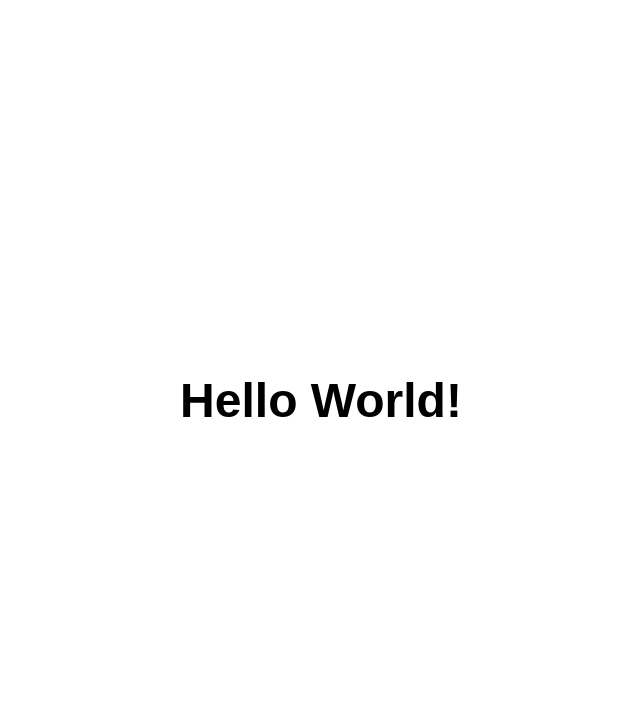
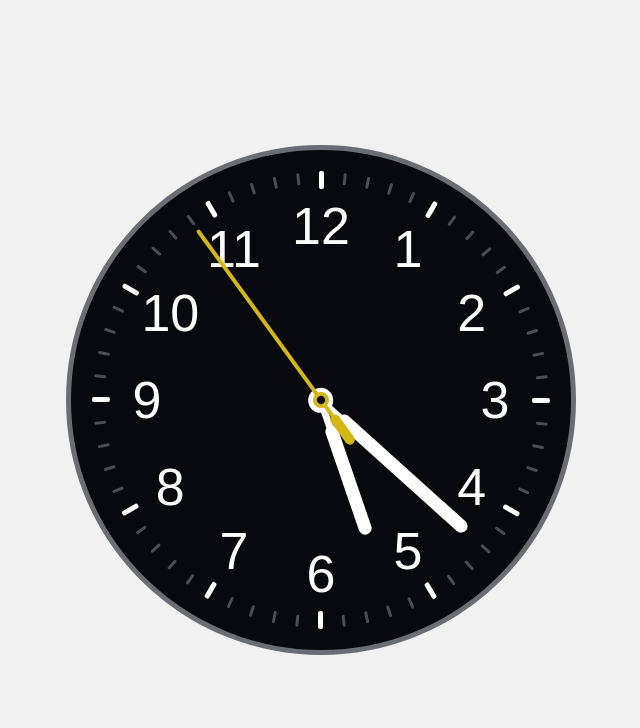
Before and after one commit to asmryz/SPA-PWA, a plain HTML site: page index.html in a window 1280 px wide. Shown: the whole page, without its empty margins (319-959 px from the left). Drawn offline with Linux system fonts and the light colour scheme.

Commit message:
Analog Clock

```diff
--- /dev/null
+++ b/app.js
@@ -0,0 +1,63 @@
+var numberHours = document.querySelector('.number_hours')
+var secondsBar = document.querySelector('.seconds_bar')
+
+var numberElement = []
+var barElement = []
+
+for(let i = 1; i <= 12; i++){
+    numberElement.push(
+        `<span style="--index:${i}"><p>${i}</p></span>`
+    )
+
+    // console.log(numberElement);
+}
+numberHours.insertAdjacentHTML("afterbegin", numberElement.join(""))
+console.log(numberHours);
+
+
+for(let i = 1; i <= 60; i++){
+    barElement.push(
+        `<span style="--index:${i}"><p></p></span>`
+    )
+}
+secondsBar.insertAdjacentHTML("afterbegin", barElement.join(""))
+console.log(numberHours);
+
+
+
+
+
+// Time
+const handHours = document.querySelector('.hand.hour')
+const handMinutes = document.querySelector('.hand.minute')
+const handSeconds = document.querySelector('.hand.second')
+
+
+function getCurrentTime(){
+    let date = new Date()
+    let currentHours = date.getHours()
+    let currntMinutes = date.getMinutes()
+    let currentSeconds = date.getSeconds()
+
+    // 12 hours = 360deg so 1 hour = 360 / 12 = 30deg
+    // 1 hour = 30deg that means 60 min = 30deg so 1 min = 30 / 60 = 0.5 or 1/2 deg
+    // so formula for hours is (hours * 30 + minutes / 2)
+
+    handHours.style.transform = `rotate(${currentHours * 30 + currntMinutes / 2}deg)`
+
+    // 60 minutes = 360deg so 1min = 360 / 60 = 6deg
+    handMinutes.style.transform = `rotate(${currntMinutes * 6}deg)`
+
+    // 60 seconds -= 360deg so 1 sec = 360 / 60 = 6deg
+    handSeconds.style.transform = `rotate(${currentSeconds * 6}deg)`
+
+    // Sound effect for second hand
+
+    // let sound = new Audio('./audio/sound.wav')
+    // sound.play()
+}
+
+getCurrentTime()
+
+// call getCurrentTime to set clock hands every second
+setInterval(getCurrentTime, 1000) // 1000ms = 1s
--- /dev/null
+++ b/css/style.css
@@ -0,0 +1,212 @@
+*{
+    margin: 0;
+    padding: 0;
+    box-sizing: border-box;
+    font-family: sans-serif;
+}
+
+body{
+    display: flex;
+    justify-content: center;
+    align-items: center;
+    min-height: 100vh;
+    background: #f1f1f1;
+}
+
+.container{
+    width: 510px;
+    height: 510px;
+    background: #08090e;
+    border-radius: 50%;
+    border: 5px solid #6a6d74;
+    display: flex;
+    justify-self: center;
+    align-items: center;
+}
+
+.container .clock{
+    width: 420px;
+    height: 420px;
+    border-radius: 50%;
+    margin: auto;
+    position: relative;
+    display: flex;
+    justify-content: center;
+    align-items: center;
+}
+
+.clock .number_hours,
+.clock .seconds_bar{
+    position: absolute;
+    width: 100%;
+    height: 100%;
+    border-radius: 50%;
+}
+
+.number_hours span{
+    position: absolute;
+    transform: rotate(calc(var(--index) * 30deg));
+    inset: 6px;
+    text-align: center;
+}
+
+.number_hours span p{
+    font-size: 52px;
+    color: #fff;
+    transform: rotate(calc(var(--index) * -30deg));
+}
+
+
+
+.seconds_bar span{
+    position: absolute;
+
+    /* 360deg / 60 = 6deg */
+    transform: rotate(calc(var(--index) * 6deg));
+    inset: -20px;
+    text-align: center;
+}
+
+.clock .seconds_bar span p{
+    width: 3px;
+    height: 12px;
+    background: #4a4d53;
+    display: inline-block;
+    border-radius: 2px;
+}
+
+.clock .seconds_bar span:nth-child(5n) p{
+    background: #fff;
+    width: 5px;
+    height: 18px;
+    transform: translateY(1px);
+}
+
+
+
+.hands_box{
+    position: relative;
+    display: flex;
+    justify-content: center;
+    align-items: center;
+}
+
+.hands_box .hand{
+    position: absolute;
+    display: flex;
+    justify-content: center;
+}
+
+
+
+.hands_box .hour{
+    width: 280px;
+    height: 280px;
+}
+
+.hands_box .hour i{
+    width: 7px;
+    /* half of the parent height */
+    height: 138px;
+    background: #fff;
+    position: absolute;
+}
+
+.hands_box .hour i::after{
+    content: "";
+    position: absolute;
+    height: 115px;
+    width: 13px;
+    bottom: 25px;
+    left: 50%;
+    transform: translateX(-50%);
+    border-radius: 25px;
+    background: #fff;
+}
+
+
+.hands_box .minute{
+    width: 380px;
+    height: 380px;
+}
+
+.hands_box .minute::before{
+    content: '';
+    position: absolute;
+    top: 50%;
+    transform: translateY(-50%);
+    width: 25px;
+    height: 25px;
+    background: #fff;
+    border-radius: 25px;
+}
+
+.hands_box .minute i{
+    width: 7px;
+    /* half of the parent height */
+    height: 190px;
+    background: #fff;
+    position: absolute;
+}
+
+.hands_box .minute i::before{
+    content: "";
+    width: 13px;
+    height: 170px;
+    background: #fff;
+    position: absolute;
+    bottom: 25px;
+    left: 50%;
+    transform: translateX(-50%);
+    border-radius: 25px;
+}
+
+
+.hands_box .second{
+    width: 420px;
+    height: 420px;
+}
+
+.hands_box .second::before{
+    content: '';
+    position: absolute;
+    top: 50%;
+    transform: translateY(-50%);
+    width: 16px;
+    height: 16px;
+    background: #d5b617;
+    border-radius: 25px;
+}
+
+.hands_box .second::after{
+    content: '';
+    position: absolute;
+    top: 50%;
+    transform: translateY(-50%);
+    width: 8px;
+    height: 8px;
+    background: #08090e;
+    border-radius: 25px;
+}
+
+
+.hands_box .second i{
+    width: 4px;
+    /* half of parent height*/
+    height: calc(210px + 50px);
+    background: #d5b617;
+    position: relative;
+    border-radius: 2px;
+}
+
+.hands_box .second i::before{
+    content: '';
+    width: 10px;
+    height: 35px;
+    background: #d5b617;
+    position: absolute;
+    bottom: -4px;
+    left: 50%;
+    transform: translateX(-50%);
+    border-radius: 5px;
+}
--- a/index.html
+++ b/index.html
@@ -3,7 +3,7 @@
   <head>
     <meta charset="utf-8">
     <title>Hello World</title>
-    <link rel="stylesheet" href="./style.css">
+    <link rel="stylesheet" href="css/style.css">
     <link rel="manifest" href="./app.webmanifest">
     <meta name="viewport" content="width=device-width, initial-scale=1.0">
     <script>
@@ -14,9 +14,23 @@
     <link rel="apple-touch-icon" href="icons/apple-icon-180.png">
     <meta name="mobile-web-app-capable" content="yes">
   </head>
-  <body class="fullscreen">
+  <body>
+
     <div class="container">
-      <h1 class="title">Hello World!</h1>
+        <div class="clock">
+
+            <div class="seconds_bar"></div>
+            <div class="number_hours"></div>
+
+            <div class="hands_box">
+                <div class="hand hour"><i></i></div>
+                <div class="hand minute"><i></i></div>
+                <div class="hand second"><i></i></div>
+            </div>
+
+        </div>
     </div>
+
+    <script src="app.js"></script>
   </body>
 </html>
--- a/style.css
+++ /dev/null
@@ -1,23 +0,0 @@
-body {
-	font-family: sans-serif;
-}
-
-/* Make content area fill the entire window */
-html,
-.fullscreen {
-	display: flex;
-	height: 100%;
-	margin: 0;
-	padding: 0;
-	width: 100%;
-}
-
-/* Center the content */
-.container {
-	margin: auto;
-	text-align: center;
-}
-
-.title {
-	font-size: 3rem;
-}
```
